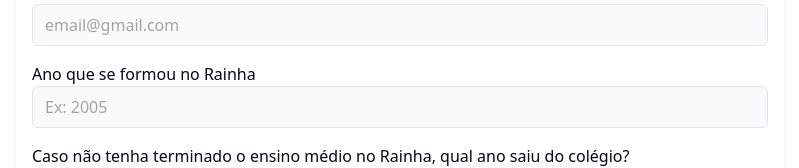
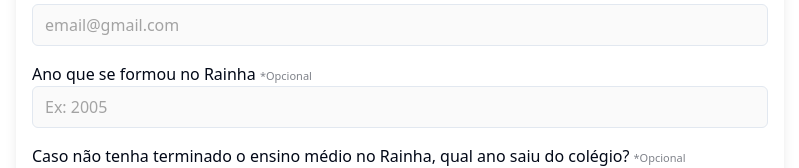
Before and after one commit to Jonatas00/rainha75-normal, a Vue app: page / in a window 1280 px wide. Shown: the part 623-791 px from the top of the page, without its empty margins (240-1039 px from the left). Built offline with nearby package versions, Linux system fonts and the light colour scheme.

Commit message:
🔧Refatorações pós reunião

```diff
--- a/src/components/FormComponent.vue
+++ b/src/components/FormComponent.vue
@@ -50,21 +50,26 @@ const { handleSubmit, updateCPF, updateWhatsApp } = useFormUtils(form, alertStat
       </div>
 
       <div>
-        <label for="anoFormacao">Ano que se formou no Rainha</label>
-        <input id="anoFormacao" max="2024" v-model="form.dataFormacao" class="p-2 w-full" placeholder="Ex: 2005"
-          type="number" inputmode="numeric" required />
+        <label for="anoFormacao">
+          Ano que se formou no Rainha <span class="opcional">*Opcional</span>
+        </label>
+        <input id="anoFormacao" min="1950" max="2024" v-model="form.dataFormacao" class="p-2 w-full"
+          placeholder="Ex: 2005" type="number" inputmode="numeric" />
       </div>
 
       <div>
         <label for="anoSaida">
-          Caso não tenha terminado o ensino médio no Rainha, qual ano saiu do colégio?
+          Caso não tenha terminado o ensino médio no Rainha, qual ano saiu do colégio? <span
+            class="opcional">*Opcional</span>
         </label>
-        <input id="anoSaida" max="2024" v-model="form.dataSaida" placeholder="Ex: 2005" class="p-2 w-full" type="number"
-          inputmode="numeric" required />
+        <input id="anoSaida" min="1950" max="2024" v-model="form.dataSaida" placeholder="Ex: 2005" class="p-2 w-full"
+          type="number" inputmode="numeric" />
       </div>
 
       <div>
-        <label for="possuiFilho">Possui filho matriculado no Rainha?</label>
+        <label for="possuiFilho">
+          Possui filho matriculado no Rainha?
+        </label>
         <select id="possuiFilho" v-model="form.filhoMatriculado" class="p-2 w-full border block">
           <option value="" disabled>Selecione uma opção</option>
           <option value="Sim">Sim</option>
@@ -94,4 +99,9 @@ input::placeholder {
 option[disabled] {
   @apply text-neutral-300;
 }
+
+.opcional {
+  opacity: 0.5;
+  font-size: 11px;
+}
 </style>
--- a/src/components/ModalComponent.vue
+++ b/src/components/ModalComponent.vue
@@ -21,9 +21,9 @@ defineExpose({ openModal });
 			<div class="flex flex-col items-center">
 				<h3 class="text-xl font-semibold text-green-600">Agradecemos pelas informações</h3>
 				<div class="py-5 text-justify">
-					<p>Será um prazer recebe-lo novamente em nossa instituição!</p>
+					<p>Será um prazer recebe-lo novamente no Rainha!</p>
 					<p>
-						Em breve receberá o convite nominal, via e-mail para seu ingresso no evento.
+						Em breve você receberá via e-mail o convite nominal para seu ingresso no evento.
 					</p>
 				</div>
 				<Button class="w-[50%] hover:bg-[#415272]" @click="closeModal">Fechar</Button>
```
